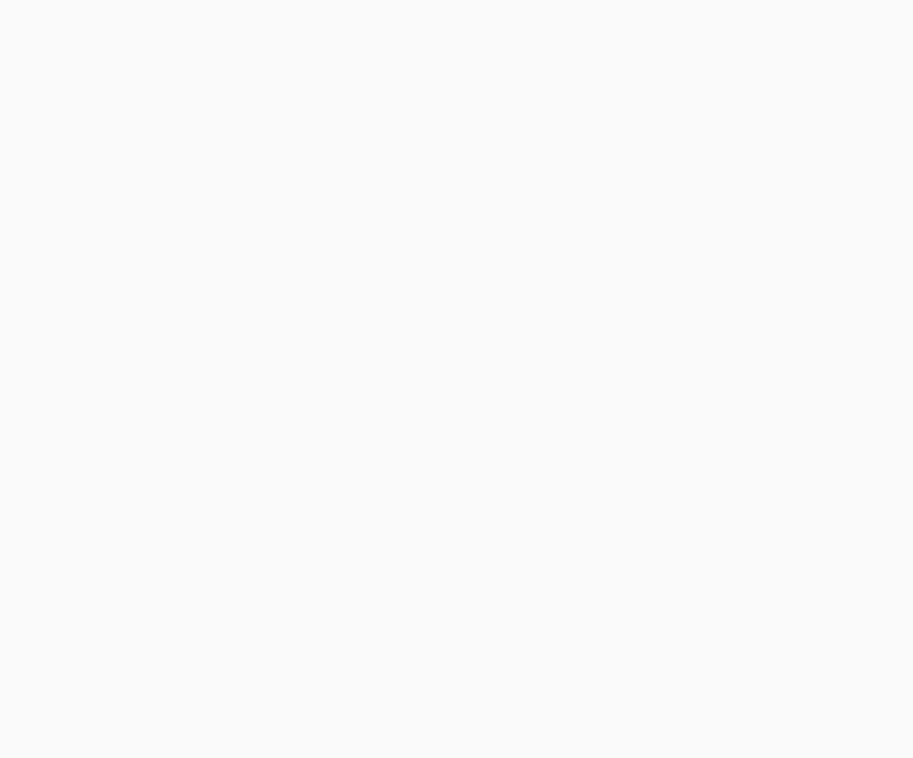
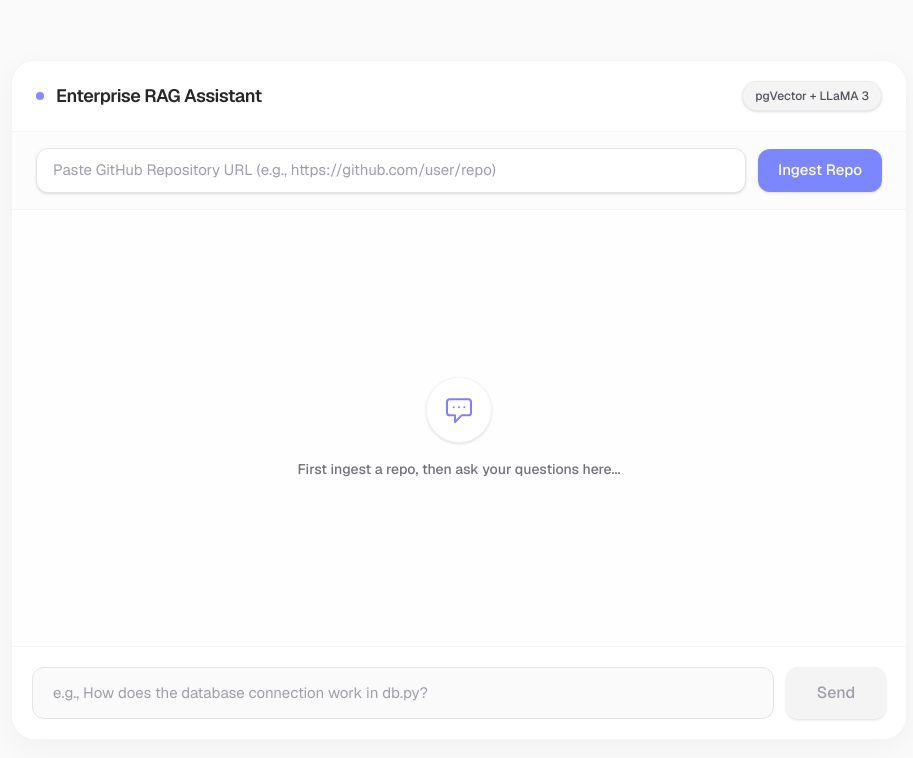
Before and after one commit to Pabodha-Wann/devdocs, a Next.js app in the folder frontend/: page / in a window 1280 px wide. Shown: the top 758 px of the page, without its empty margins (181-1094 px from the left). Built offline with nearby package versions, Linux system fonts and the light colour scheme.

Commit message:
feat: add repository ingestion UI and API bridge

```diff
--- a/frontend/src/app/api/chat/routes.ts
+++ b/frontend/src/app/api/chat/route.ts
@@ -4,7 +4,7 @@ export async function POST(req:Request){
     try{
         const { messages } = await req.json();
 
-        const pythonResponse =  await fetch('http://127.0.0.1:8000/chat',{
+        const pythonResponse =  await fetch('http://127.0.0.1:8000/api/chat',{
             method:"POST",
             headers:{'Content-Type':"application/json"},
             body:JSON.stringify({messages})
--- /dev/null
+++ b/frontend/src/app/api/ingest/route.ts
@@ -0,0 +1,27 @@
+import { NextResponse } from "next/server";
+
+export async function POST(req:Request){
+    try{
+        const { url } = await req.json();
+
+        const pythonResponse =  await fetch('http://127.0.0.1:8000/api/ingest-repo',{
+            method:"POST",
+            headers:{'Content-Type':"application/json"},
+            body:JSON.stringify({url})
+        })
+
+        if (!pythonResponse.ok) {
+            const errorText = await pythonResponse.text();
+            throw new Error(`Backend error: ${pythonResponse.status}`);
+        }
+
+        const data = await pythonResponse.json()
+        return NextResponse.json(data,{ status : pythonResponse.status})
+
+    }catch(error){
+        return NextResponse.json(
+            {error:"Failed to connect python backend"},
+            {status:500}
+        )
+    }
+}
--- a/frontend/src/app/page.tsx
+++ b/frontend/src/app/page.tsx
@@ -1,10 +1,180 @@
-import Image from "next/image";
+"use client"
+import { useState } from "react";
 
 export default function Home() {
-  return (
-    <div className="flex flex-col flex-1 items-center justify-center bg-zinc-50 font-sans dark:bg-black">
+
+  const [messages, setMessages] = useState<{role:string;content:string}[]>([])
+  const [input, setInput] = useState("")
+  const [isLoading, setIsLoading] = useState(false)
 
 
+  const [repoUrl, setRepoUrl] = useState("")
+  const [isIngesting, setIsIngesting] = useState(false)
+  const [ingestMessage, setIngestMessage] = useState("")
+
+
+  const handleIngest = async () => {
+    if (!repoUrl.trim()) return;
+
+    setIsIngesting(true);
+    setIngestMessage("Downloading and processing repository... this may take a minute.");
+
+    try {
+      const response = await fetch("/api/ingest", {
+        method: "POST",
+        headers: { "Content-Type": "application/json" },
+        body: JSON.stringify({ url: repoUrl }),
+      });
+
+      const data = await response.json();
+
+      if (response.ok) {
+        setIngestMessage(`Success! Embedded ${data.files_scanned} files into ${data.chunks_created} chunks.`);
+
+        setMessages([]);
+      } else {
+        setIngestMessage(`Error: ${data.detail || data.error || 'Failed to ingest'}`);
+      }
+
+
+    } catch (error) {
+      console.error("Ingestion error:", error);
+      setIngestMessage("Failed to connect to server.");
+    } finally {
+      setIsIngesting(false);
+    }
+  };
+
+  const sendMessage = async() => {
+    if(!input.trim()) return;
+
+    const newMessages = [...messages, {role: "user", content: input}]
+    setMessages(newMessages)
+    setInput("")
+    setIsLoading(true)
+
+    try {
+      const response = await fetch("/api/chat", {
+        method: "POST",
+        headers: { "Content-Type": "application/json" },
+        body: JSON.stringify({ messages: newMessages })
+      })
+
+      const data = await response.json()
+
+      if(data.answer) {
+        setMessages((prev) => [...prev, {role: "assistant", content: data.answer}])
+      }
+
+    } catch(error) {
+      console.log("Chat error: ", error)
+    } finally {
+      setIsLoading(false)
+    }
+  }
+
+  return (
+    <div className="min-h-screen flex items-center justify-center p-4 sm:p-8 bg-zinc-50 text-zinc-900 font-sans antialiased">
+      <div className="w-full max-w-4xl bg-white rounded-3xl shadow-[0_8px_30px_rgb(0,0,0,0.04)] border border-zinc-100 overflow-hidden flex flex-col h-[85vh]">
+
+
+        <div className="bg-white/80 backdrop-blur-xl border-b border-zinc-100 px-6 py-5 flex justify-between items-center z-10">
+          <div className="flex items-center gap-3">
+            <div className="w-2 h-2 rounded-full bg-indigo-500 animate-pulse"></div>
+            <span className="font-semibold text-lg tracking-tight text-zinc-800">Enterprise RAG Assistant</span>
+          </div>
+          <span className="text-xs font-medium bg-zinc-100 text-zinc-600 px-3 py-1.5 rounded-full border border-zinc-200/60 shadow-sm">
+            pgVector + LLaMA 3
+          </span>
+        </div>
+
+        {/*  Ingestion Bar */}
+        <div className="bg-zinc-50/50 border-b border-zinc-100 px-6 py-4 flex flex-col gap-3">
+          <div className="flex gap-3 items-center">
+            <input
+              type="text"
+              className="flex-1 bg-white border border-zinc-200 rounded-xl px-4 py-2.5 text-[15px] text-zinc-800 placeholder:text-zinc-400 focus:outline-none focus:ring-4 focus:ring-indigo-500/10 focus:border-indigo-400 transition-all shadow-sm"
+              placeholder="Paste GitHub Repository URL (e.g., https://github.com/user/repo)"
+              value={repoUrl}
+              onChange={(e) => setRepoUrl(e.target.value)}
+              disabled={isIngesting}
+            />
+            <button
+              onClick={handleIngest}
+              disabled={isIngesting || !repoUrl.trim()}
+              className="bg-indigo-600 text-white px-5 py-2.5 rounded-xl text-[15px] font-medium hover:bg-indigo-700 active:scale-[0.98] disabled:bg-indigo-400 disabled:cursor-not-allowed transition-all shadow-sm whitespace-nowrap"
+            >
+              {isIngesting ? "Processing..." : "Ingest Repo"}
+            </button>
+          </div>
+          {/* Status Message */}
+          {ingestMessage && (
+            <p className={`text-sm font-medium ${ingestMessage.includes('✅') ? 'text-emerald-600' : ingestMessage.includes('❌') ? 'text-red-500' : 'text-zinc-500 animate-pulse'}`}>
+              {ingestMessage}
+            </p>
+          )}
+        </div>
+
+        {/* Chat area */}
+        <div className="flex-1 overflow-y-auto p-6 space-y-6 bg-zinc-50/30 scroll-smooth">
+          {messages.length === 0 ? (
+            <div className="h-full flex flex-col items-center justify-center text-zinc-400 animate-in fade-in duration-700">
+              <div className="bg-white p-4 rounded-full shadow-sm border border-zinc-100 mb-4">
+                <svg className="w-8 h-8 text-indigo-500/80" fill="none" stroke="currentColor" viewBox="0 0 24 24">
+                  <path strokeLinecap="round" strokeLinejoin="round" strokeWidth="1.5" d="M8 10h.01M12 10h.01M16 10h.01M9 16H5a2 2 0 01-2-2V6a2 2 0 012-2h14a2 2 0 012 2v8a2 2 0 01-2 2h-5l-5 5v-5z"></path>
+                </svg>
+              </div>
+              <p className="text-sm font-medium text-zinc-500">First ingest a repo, then ask your questions here...</p>
+            </div>
+          ) : (
+            messages.map((msg, index) => (
+              <div key={index} className={`flex w-full ${msg.role === "user" ? "justify-end" : "justify-start"}`}>
+                <div
+                  className={`px-5 py-3.5 max-w-[85%] text-[15px] leading-relaxed shadow-sm transition-all
+                  ${msg.role === "user"
+                    ? "bg-indigo-600 text-white rounded-2xl rounded-tr-sm shadow-indigo-600/20"
+                    : "bg-white text-zinc-700 rounded-2xl rounded-tl-sm border border-zinc-100"}`}
+                >
+                  <p className="whitespace-pre-wrap">{msg.content}</p>
+                </div>
+              </div>
+            ))
+          )}
+
+          {/* Loading Indicator */}
+          {isLoading && (
+            <div className="flex justify-start">
+              <div className="bg-white px-5 py-4 rounded-2xl rounded-tl-sm border border-zinc-100 shadow-sm flex items-center gap-1.5">
+                <div className="w-1.5 h-1.5 bg-zinc-400 rounded-full animate-bounce" style={{ animationDelay: '0ms' }}></div>
+                <div className="w-1.5 h-1.5 bg-zinc-400 rounded-full animate-bounce" style={{ animationDelay: '150ms' }}></div>
+                <div className="w-1.5 h-1.5 bg-zinc-400 rounded-full animate-bounce" style={{ animationDelay: '300ms' }}></div>
+              </div>
+            </div>
+          )}
+        </div>
+
+        {/* Input area */}
+        <div className="p-4 sm:p-5 bg-white border-t border-zinc-100 flex gap-3 items-center">
+          <input
+            type="text"
+            className="flex-1 bg-zinc-50 border border-zinc-200 rounded-xl px-5 py-3.5 text-[15px] text-zinc-800 placeholder:text-zinc-400 focus:outline-none focus:ring-4 focus:ring-indigo-500/10 focus:border-indigo-400 transition-all"
+            placeholder="e.g., How does the database connection work in db.py?"
+            value={input}
+            onChange={(e) => setInput(e.target.value)}
+            onKeyDown={(e) => e.key === "Enter" && sendMessage()}
+            disabled={isLoading}
+          />
+
+          <button
+            onClick={sendMessage}
+            disabled={isLoading || !input.trim()}
+            className="bg-zinc-900 text-white px-6 py-3.5 rounded-xl font-medium hover:bg-zinc-800 active:scale-[0.98] disabled:bg-zinc-100 disabled:text-zinc-400 disabled:cursor-not-allowed transition-all shadow-sm flex items-center justify-center min-w-[100px]"
+          >
+            Send
+          </button>
+        </div>
+
+      </div>
     </div>
   );
 }
```
